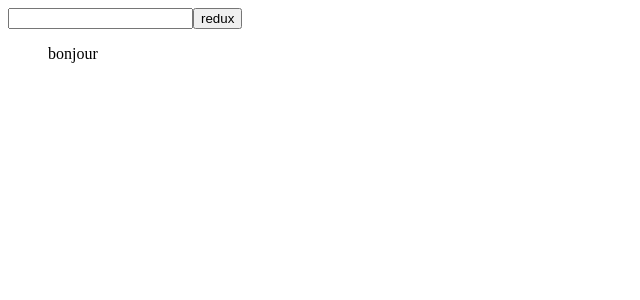
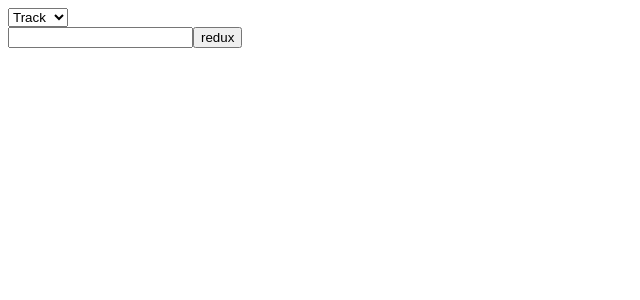
Before and after one commit to poppytait/LyricLupa, a React app: page / in a window 1280 px wide. Shown: the top 300 px of the page, without its empty margins (0-640 px from the left). Built offline with nearby package versions, Linux system fonts and the light colour scheme.

Commit message:
render search results in search results component

```diff
--- /dev/null
+++ b/src/components/DropdownSelect/index.jsx
@@ -0,0 +1,16 @@
+import React from "react";
+
+const DropdownSelect = () => {
+  return (
+    <>
+      <select>
+        <option value="track">Track</option>
+        <option value="artist">Artist</option>
+        <option value="lyrics">Lyrics</option>
+        <option value="album">Album</option>
+      </select>
+    </>
+  );
+};
+
+export default DropdownSelect;
--- a/src/components/searchBar/index.jsx
+++ b/src/components/searchBar/index.jsx
@@ -1,6 +1,7 @@
 import React, { useState, useEffect } from "react";
 import { searchTrack } from "../../redux/actions/actions";
 import { connect } from "react-redux";
+import DropdownSelect from "../DropdownSelect/index.jsx";
 
 const SearchBar = ({ error, loading, tracks, dispatch }) => {
   const [searchValue, setSearchValue] = useState("");
@@ -29,16 +30,11 @@ const SearchBar = ({ error, loading, tracks, dispatch }) => {
 
   return (
     <>
+      <DropdownSelect />
       <form onSubmit={handleOnSubmit}>
         <input type="text" onChange={handleOnChange} value={searchValue} />
         <input type="button" value="redux" onClick={dispatchSearchTrack} />
       </form>
-
-      <ul>
-        {tracks.map(({ track }) => (
-          <li key={track.track_id}>{track.track_name}</li>
-        ))}
-      </ul>
     </>
   );
 };
--- a/src/components/searchResultsList/index.jsx
+++ b/src/components/searchResultsList/index.jsx
@@ -2,7 +2,7 @@ import React, { useEffect } from "react";
 import { connect } from "react-redux";
 import { searchTrack } from "../../redux/actions/actions";
 
-const SearchResultsList = props => {
+const SearchResultsList = ({ error, loading, tracks, dispatch }) => {
   // useEffect(() => {
   //   props.dispatch(searchTrack())
   // }, [])
@@ -17,18 +17,15 @@ const SearchResultsList = props => {
   return (
     <>
       <ul>
-        {/* {tracks.map(({ track }) =>
+        {tracks.map(({ track }) => (
           <li key={track.track_id}>{track.track_name}</li>
-        )} */}
-        <p>bonjour</p>
+        ))}
       </ul>
     </>
   );
 };
 
-// const mapStateToProps = state => (
-//   state
-// )
+const mapStateToProps = state => state;
 
-// export default connect(mapStateToProps)(SearchResultsList)
-export default SearchResultsList;
+export default connect(mapStateToProps)(SearchResultsList);
+// export default SearchResultsList;
```
